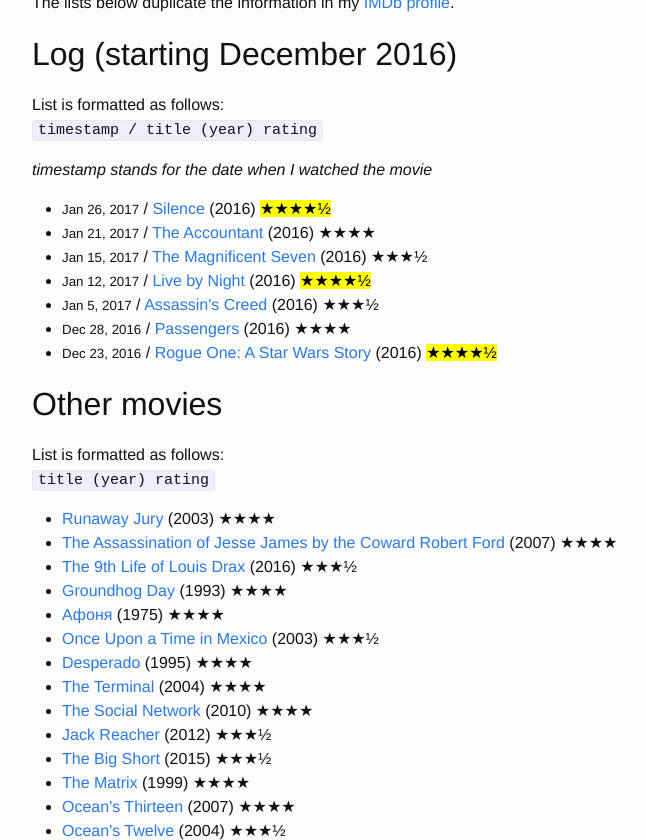
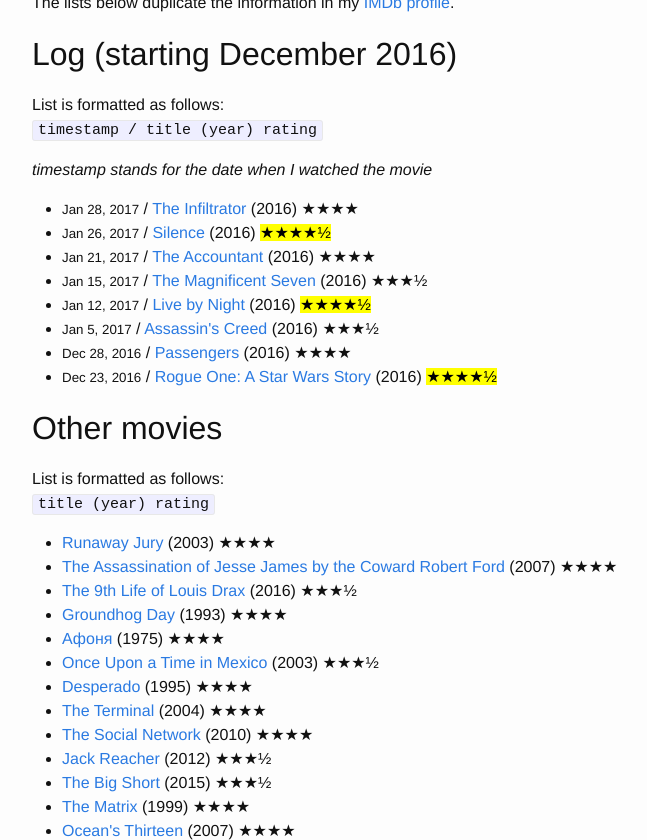
Before and after one commit to aspyatkin/personal-website, a Jekyll site: the page built from movie-list.md, in a window 1280 px wide and 900 px high, scrolled down 452 px, cut to the strip 60-900 px from the top of the window. Shown: the whole strip, without its empty margins (238-885 px from the left). Built offline with Jekyll 4.4.1, drawn with Linux system fonts in a browser that asks for light colours.

Commit message:
Update movie list

```diff
--- a/movie-list.md
+++ b/movie-list.md
@@ -5,6 +5,12 @@
 permalink: /movie-list/
 top_ndx: 3
 log_list:
+  - date: 'Jan 28, 2017'
+    title: 'The Infiltrator'
+    year: 2016
+    rating: 4
+    url: 'http://www.imdb.com/title/tt1355631/'
+
   - date: 'Jan 26, 2017'
     title: 'Silence'
     year: 2016
```
